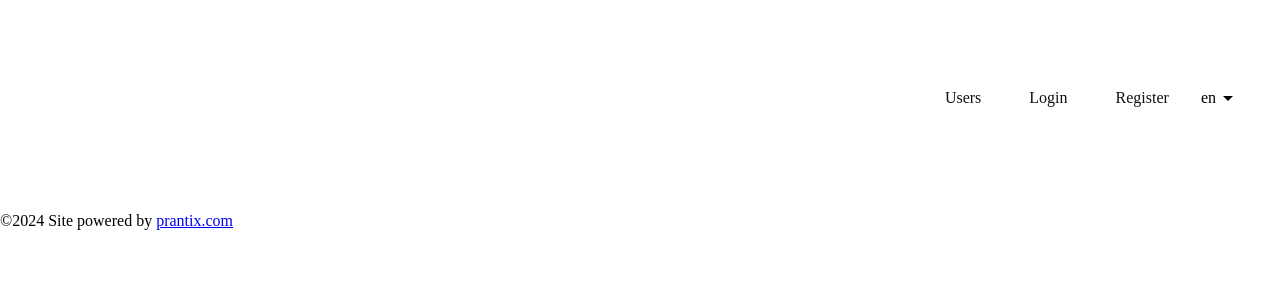
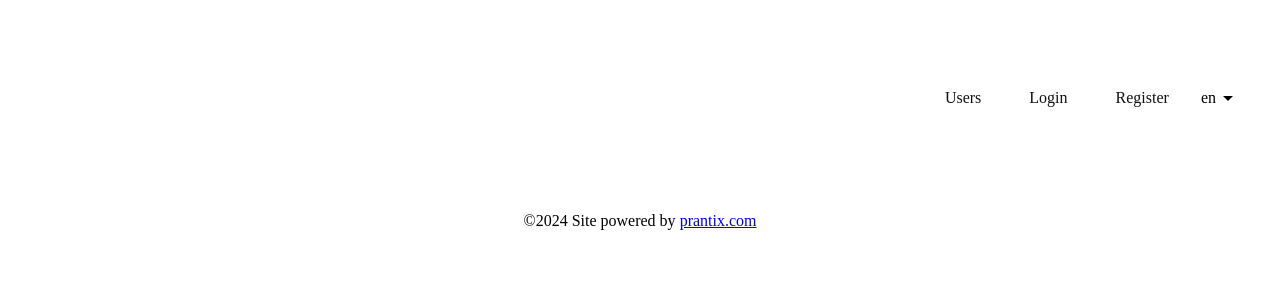
Before and after one commit to the1stenhancer/usermgmt, a Django app: template crud/templates/base.html in a window 1280 px wide. Shown: the top 300 px of the page. Run offline with Django 5.2, Linux system fonts and the light colour scheme; the template is opened without the code that fills it, so the values that code supplies are empty.

Commit message:
styled the footer

```diff
--- a/crud/static/css/base.css
+++ b/crud/static/css/base.css
@@ -77,4 +77,8 @@ body {
 
         cursor: pointer;
     }
+
+    footer p {
+        text-align: center;
+    }
 }
```
